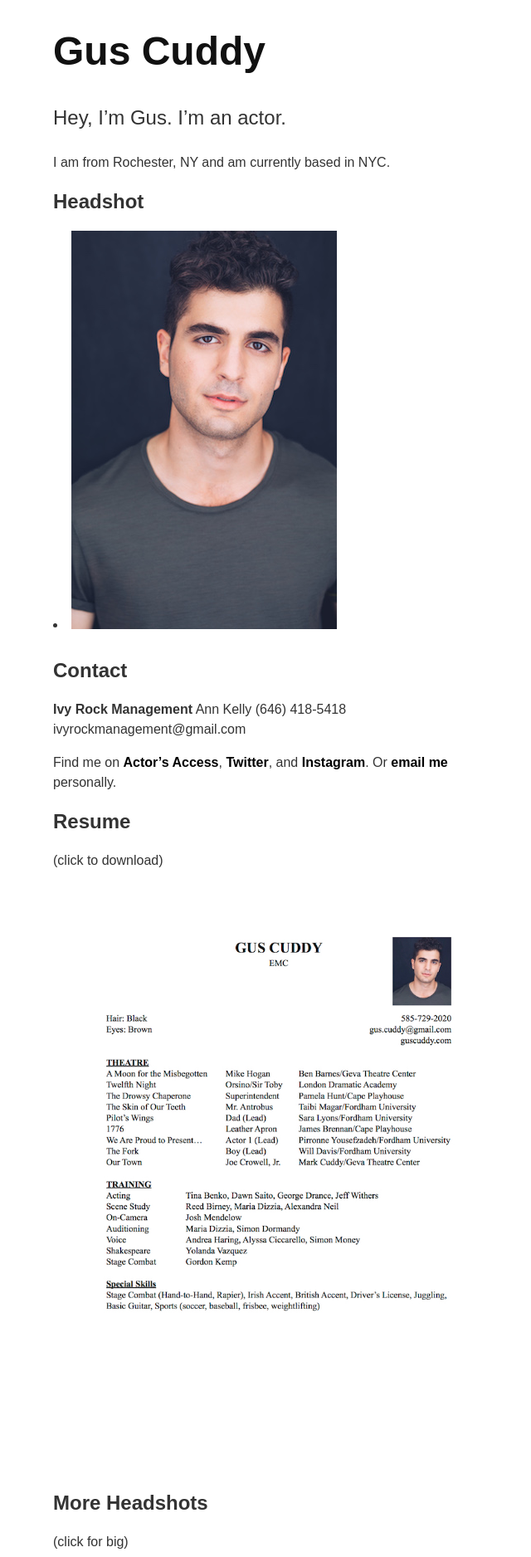
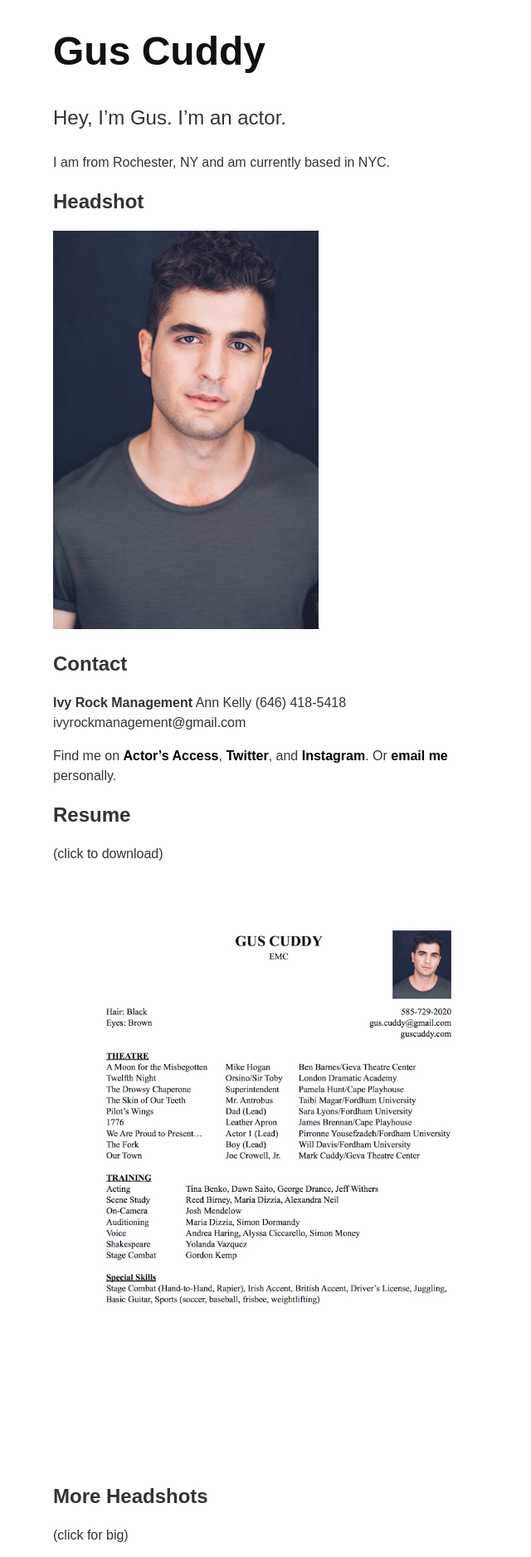
Before and after one commit to gcuddy/gcuddy.github.io, a Jekyll site: the page built from index.md, in a window 1280 px wide. Shown: the top 1876 px of the page at 83% size, without its empty margins (0-640 px from the left). Built offline with Jekyll 4.4.1, drawn with Linux system fonts in a browser that asks for light colours; nearby versions of some CDN libraries; library files that are not in the unit come from our copies.

Commit message:
Changed.

```diff
--- a/index.md
+++ b/index.md
@@ -19,11 +19,9 @@ I am from Rochester, NY and am currently based in NYC.
 
 ## Headshot
 
-<li style="padding-bottom:.5rem;">
   <a href="/images/cuddy_headshot.jpg">
     <img src="/images/thumb/cuddy_headshot.jpg" alt="Headshot"/>
   </a>
-</li>
 
 ## Contact
 
```
